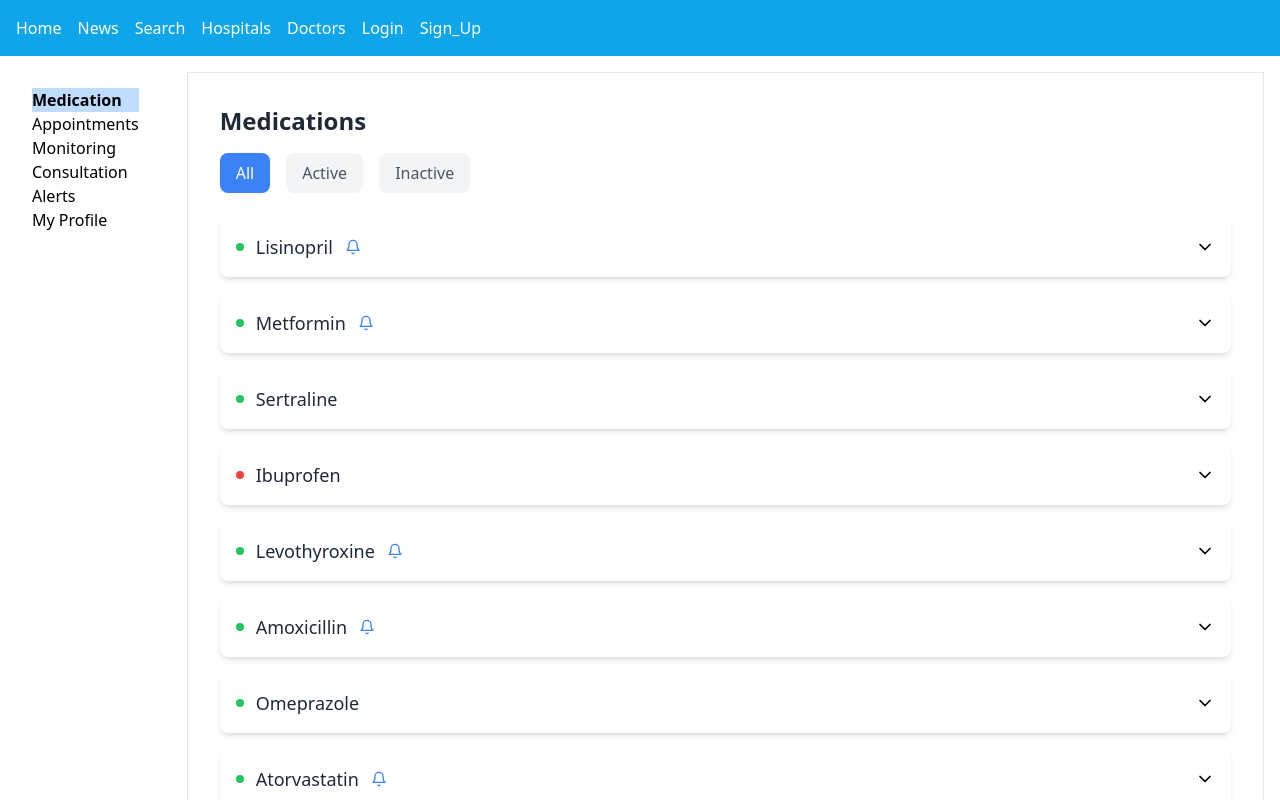
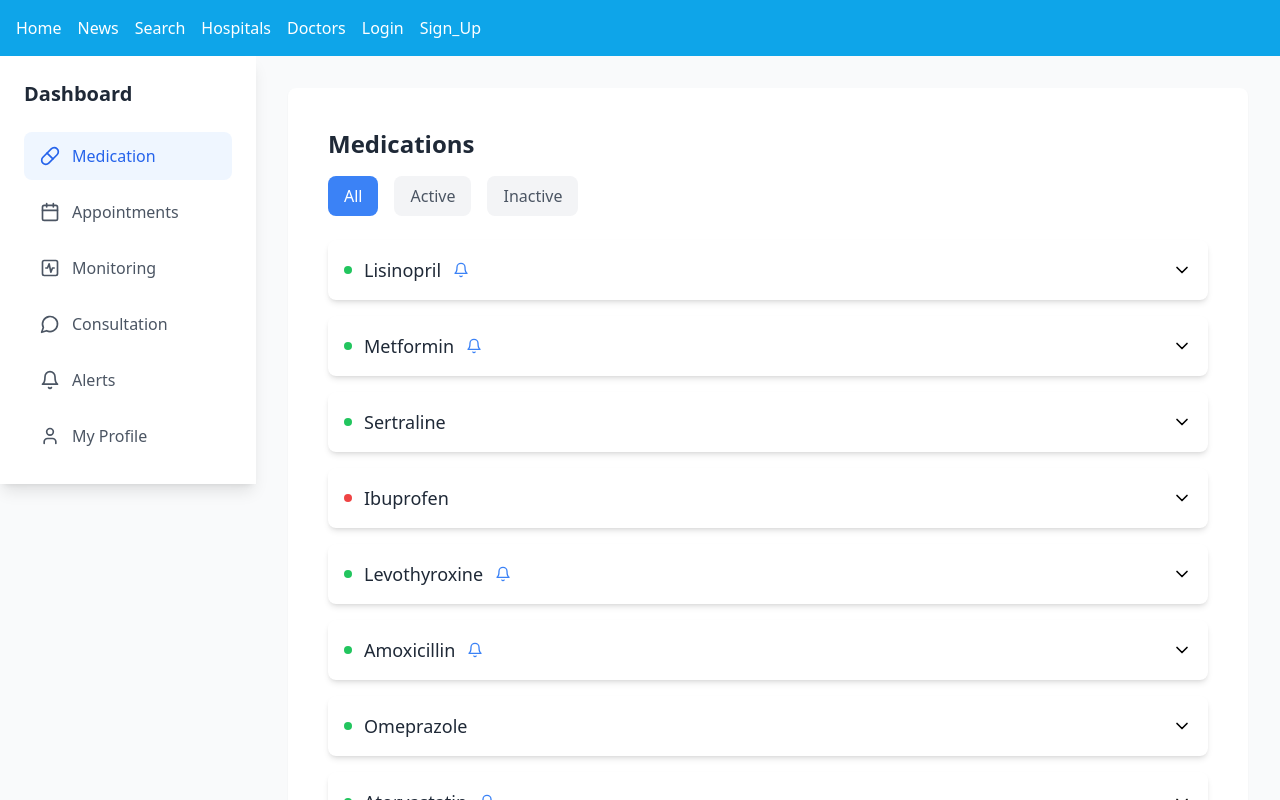
Before and after one commit to juanmilkah/tibiwa, a React (Vite) app in the folder client/: page / in a window 1280 px wide. Shown: the top 800 px of the page. Built offline with nearby package versions, Linux system fonts and the light colour scheme.

Commit message:
refactor patient's dashboard

```diff
--- a/client/src/components/Dashboard/User/Patient/Dashboard.tsx
+++ b/client/src/components/Dashboard/User/Patient/Dashboard.tsx
@@ -1,16 +1,35 @@
-import { useState } from "react";
+import Appointments from "../components/Appointments/Appointments";
 import Alerts from "../components/Alerts/Alerts";
-import Appointments from "../components/Appointments/Appointments";
 import Consultation from "../components/Consultation/Consultation";
-import Medication from "../components/Medication/Medication";
 import Monitoring from "../components/Monitoring/Monitoring";
 import ProfileManagement from "../components/ProfileManagement/ProfileManagement";
+import Medication from "../components/Medication/Medication";
+
+import { useState } from "react";
+import {
+  Pill,
+  Calendar,
+  ActivitySquare,
+  MessageCircle,
+  Bell,
+  User,
+  MenuIcon,
+  X,
+} from "lucide-react";
+
+const navigationItems = [
+  { id: "Medication", label: "Medication", icon: Pill },
+  { id: "Appointments", label: "Appointments", icon: Calendar },
+  { id: "Monitoring", label: "Monitoring", icon: ActivitySquare },
+  { id: "Consultation", label: "Consultation", icon: MessageCircle },
+  { id: "Alerts", label: "Alerts", icon: Bell },
+  { id: "ProfileManagement", label: "My Profile", icon: User },
+];
 
 export default function UserDashboard() {
-  // State to track which section is active
   const [activeSection, setActiveSection] = useState("Medication");
+  const [isMobileMenuOpen, setIsMobileMenuOpen] = useState<boolean>(false);
 
-  // Render the active component based on the selected section
   const renderSection = () => {
     switch (activeSection) {
       case "Medication":
@@ -30,72 +49,86 @@ export default function UserDashboard() {
     }
   };
 
+  const handleNavClick = (sectionId: string) => {
+    setActiveSection(sectionId);
+    setIsMobileMenuOpen(false);
+  };
+
   return (
-    <div className="flex h-auto">
-      {/* List of options on the left */}
-      <div className="w-auto p-4 m-4">
-        <ul className="list-none ">
-          <li
-            className={
-              activeSection === "Medication" ? "font-bold bg-blue-200" : ""
-            }
-          >
-            <a href="#" onClick={() => setActiveSection("Medication")}>
-              Medication
-            </a>
-          </li>
-          <li
-            className={
-              activeSection === "Appointments" ? "font-bold bg-blue-200" : ""
-            }
-          >
-            <a href="#" onClick={() => setActiveSection("Appointments")}>
-              Appointments
-            </a>
-          </li>
-          <li
-            className={
-              activeSection === "Monitoring" ? "font-bold bg-blue-200" : ""
-            }
-          >
-            <a href="#" onClick={() => setActiveSection("Monitoring")}>
-              Monitoring
-            </a>
-          </li>
-          <li
-            className={
-              activeSection === "Consultation" ? "font-bold bg-blue-200" : ""
-            }
-          >
-            <a href="#" onClick={() => setActiveSection("Consultation")}>
-              Consultation
-            </a>
-          </li>
-          <li
-            className={
-              activeSection === "Alerts" ? "font-bold bg-blue-200" : ""
-            }
-          >
-            <a href="#" onClick={() => setActiveSection("Alerts")}>
-              Alerts
-            </a>
-          </li>
-          <li
-            className={
-              activeSection === "ProfileManagement"
-                ? "font-bold bg-blue-200"
-                : ""
-            }
-          >
-            <a href="#" onClick={() => setActiveSection("ProfileManagement")}>
-              My Profile
-            </a>
-          </li>
-        </ul>
+    <div className="min-h-screen bg-gray-50">
+      {/* Mobile Menu Button */}
+      <div className="fixed z-20 lg:hidden top-4 left-4">
+        <button
+          onClick={() => setIsMobileMenuOpen(!isMobileMenuOpen)}
+          className="p-2 bg-white rounded-lg shadow-md hover:bg-gray-50"
+        >
+          {isMobileMenuOpen ? (
+            <X className="w-6 h-6 text-gray-600" />
+          ) : (
+            <MenuIcon className="w-6 h-6 text-gray-600" />
+          )}
+        </button>
       </div>
 
-      {/* Show the selected section on the right */}
-      <div className="w-full p-4 m-4 border">{renderSection()}</div>
+      <div className="flex flex-col lg:flex-row">
+        {/* Navigation Sidebar */}
+        <nav
+          className={`
+          ${isMobileMenuOpen ? "translate-x-0" : "-translate-x-full"}
+          lg:translate-x-0
+          fixed lg:relative
+          top-0 left-0
+          w-64 h-full
+          bg-white shadow-lg
+          transition-transform duration-300 ease-in-out
+          z-10 lg:z-0
+        `}
+        >
+          <div className="p-6">
+            <h2 className="mb-6 text-xl font-bold text-gray-800">Dashboard</h2>
+            <ul className="space-y-2">
+              {navigationItems.map((item) => {
+                const IconComponent = item.icon;
+                return (
+                  <li key={item.id}>
+                    <button
+                      onClick={() => handleNavClick(item.id)}
+                      className={`
+                        w-full px-4 py-3 rounded-lg
+                        flex items-center gap-3
+                        transition-colors duration-200
+                        ${
+                          activeSection === item.id
+                            ? "bg-blue-50 text-blue-600"
+                            : "text-gray-600 hover:bg-gray-50"
+                        }
+                      `}
+                    >
+                      <IconComponent className="w-5 h-5" />
+                      <span>{item.label}</span>
+                    </button>
+                  </li>
+                );
+              })}
+            </ul>
+          </div>
+        </nav>
+
+        {/* Main Content */}
+        <main className="flex-1 p-6 lg:p-8">
+          <div className="p-6 mx-auto bg-white rounded-lg max-w-7xl shadow-sm">
+            {renderSection()}
+          </div>
+        </main>
+      </div>
+
+      {/* Overlay for mobile menu */}
+      {isMobileMenuOpen && (
+        <div
+          className="fixed inset-0 z-0 bg-black bg-opacity-50 lg:hidden"
+          onClick={() => setIsMobileMenuOpen(false)}
+        />
+      )}
     </div>
   );
 }
```
